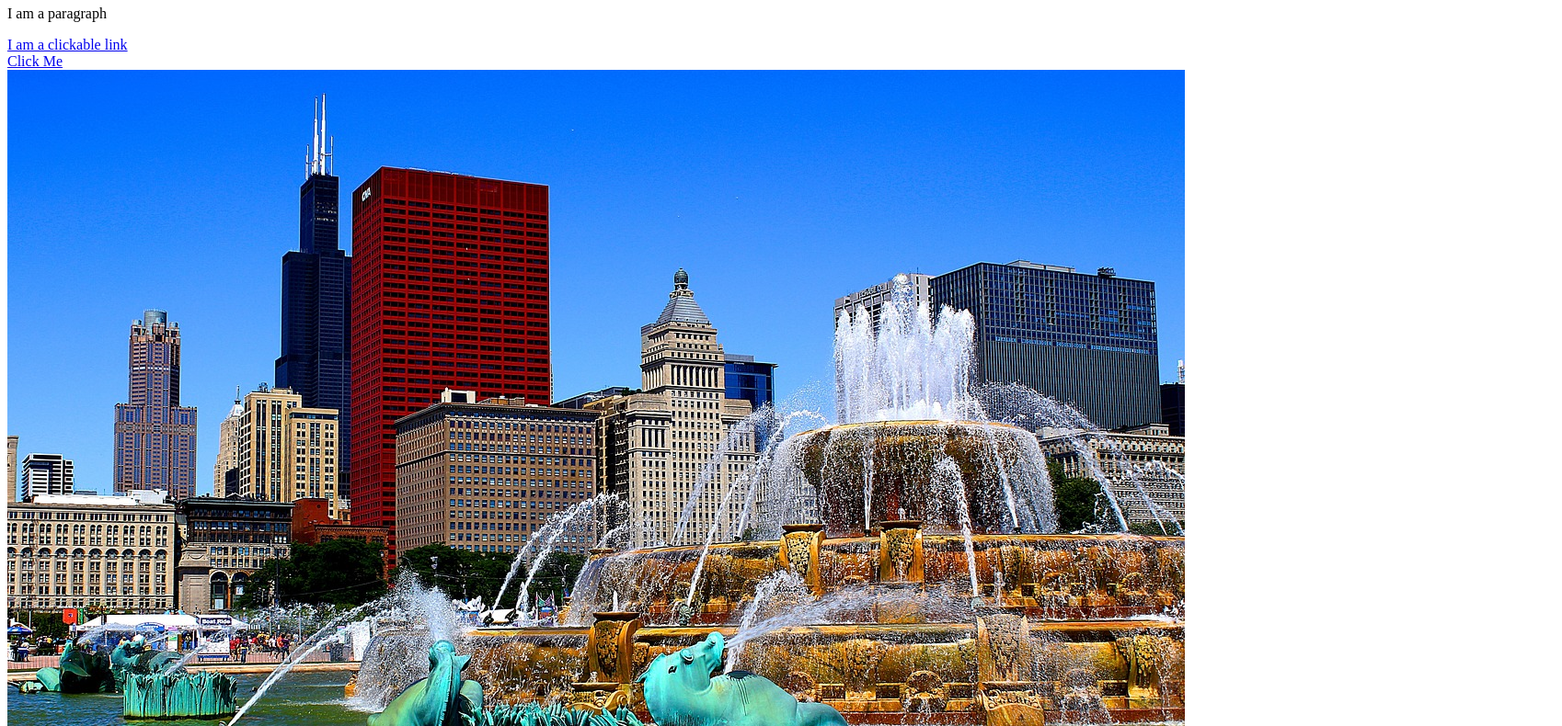
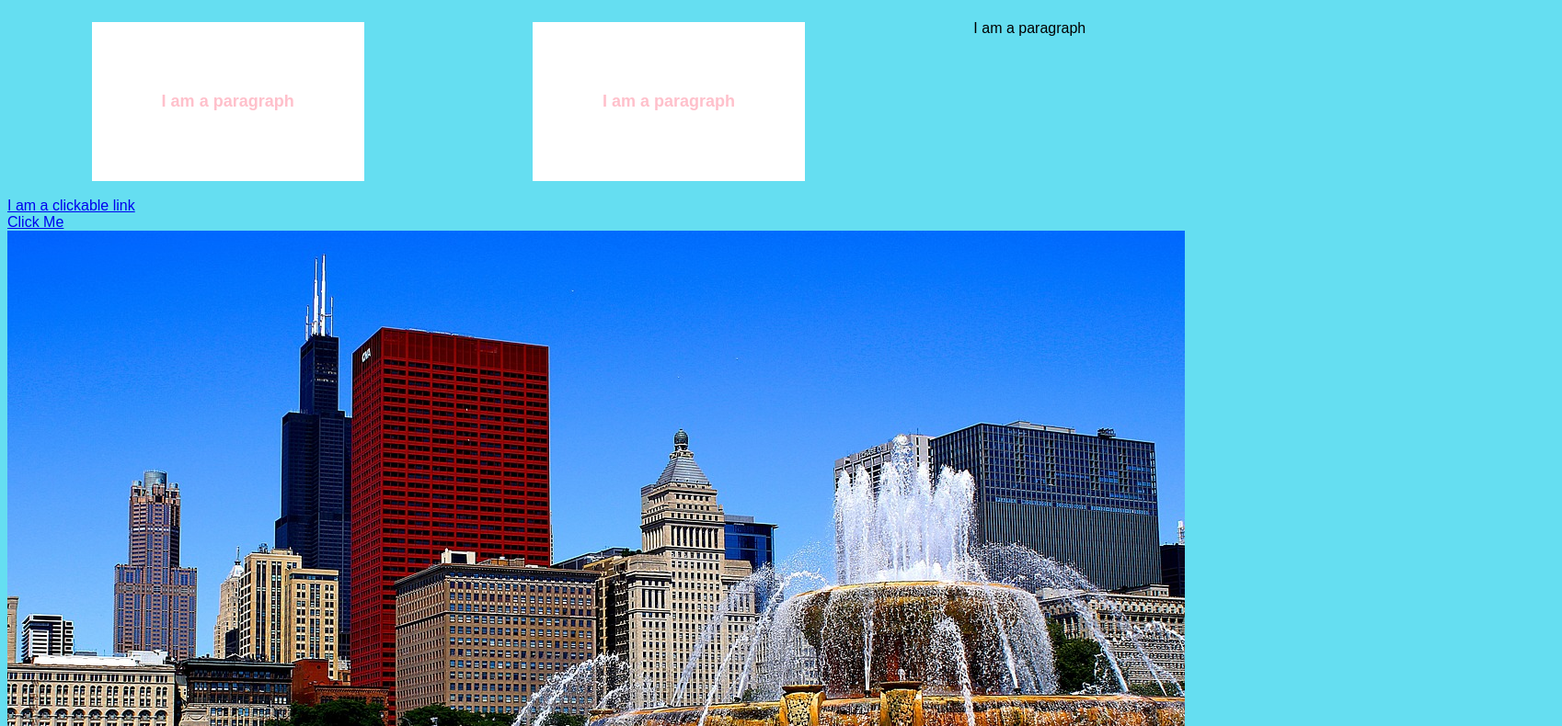
Before and after one commit to BounceBash/BounceBash.github.io, a plain HTML site: page index.html in a window 1280 px wide. Shown: the part 60-850 px from the top of the page at 92% size, 1698 px wide, since content can reach past the window. Drawn offline with Linux system fonts and the light colour scheme.

Commit message:
added style page

```diff
--- a/index.html
+++ b/index.html
@@ -1,12 +1,17 @@
 <html lang="en">
     <head>
         <meta charset="UTF-8">
+        <link rel="stylesheet" href="./styles.css"/>
         <title>I AM A WEBSITE</title>
     </head>
     <body>
         <div class="section">
             <h1>I am a header</h1>
-        <p>I am a paragraph</p>
+            <div class="row">
+                <p class="description">I am a paragraph</p>
+                <p class="description">I am a paragraph</p>
+                <p >I am a paragraph</p>
+            </div>
             <a href="https://codingkinetics.com">I am a clickable link</a>
         </div>
         <a href="second.html">Click Me</a>
@@ -21,8 +26,8 @@
             </thead>
             <tbody>
                 <tr>
-                <td><img src="./assets/usa.jpg" alt="text desc"/></td>
-                <td><img src="https://cdn.pixabay.com/photo/2018/01/11/20/20/trees-3076834_1280.jpg" alt="text desc"/></td>
+                    <td><img class="one" src="./assets/usa.jpg" alt="text desc"/></td>
+                    <td><img class="one" src="https://cdn.pixabay.com/photo/2018/01/11/20/20/trees-3076834_1280.jpg" alt="text desc"/></td>
                 </tr>
             </tbody>
         </table>
--- /dev/null
+++ b/styles.css
@@ -0,0 +1,36 @@
+* {
+    font-family: sans-serif;
+}
+
+html {
+    scroll-behavior: smooth;
+}
+
+body {
+    background: #65DEF1;
+}
+
+.description {
+    font-size: 18px;
+    background: white;
+    padding: 6%;
+}
+
+.one {
+    width: 200px;
+}
+
+.row {
+    display: flex;
+    flex-direction: row;
+    justify-content: space-around;
+}
+
+.row > .description {
+    color: pink;
+    font-weight: bold;
+}
+
+.description:hover {
+    background: lightcoral;
+}
```
Lines whose indentation alone changed are shown as unchanged.
